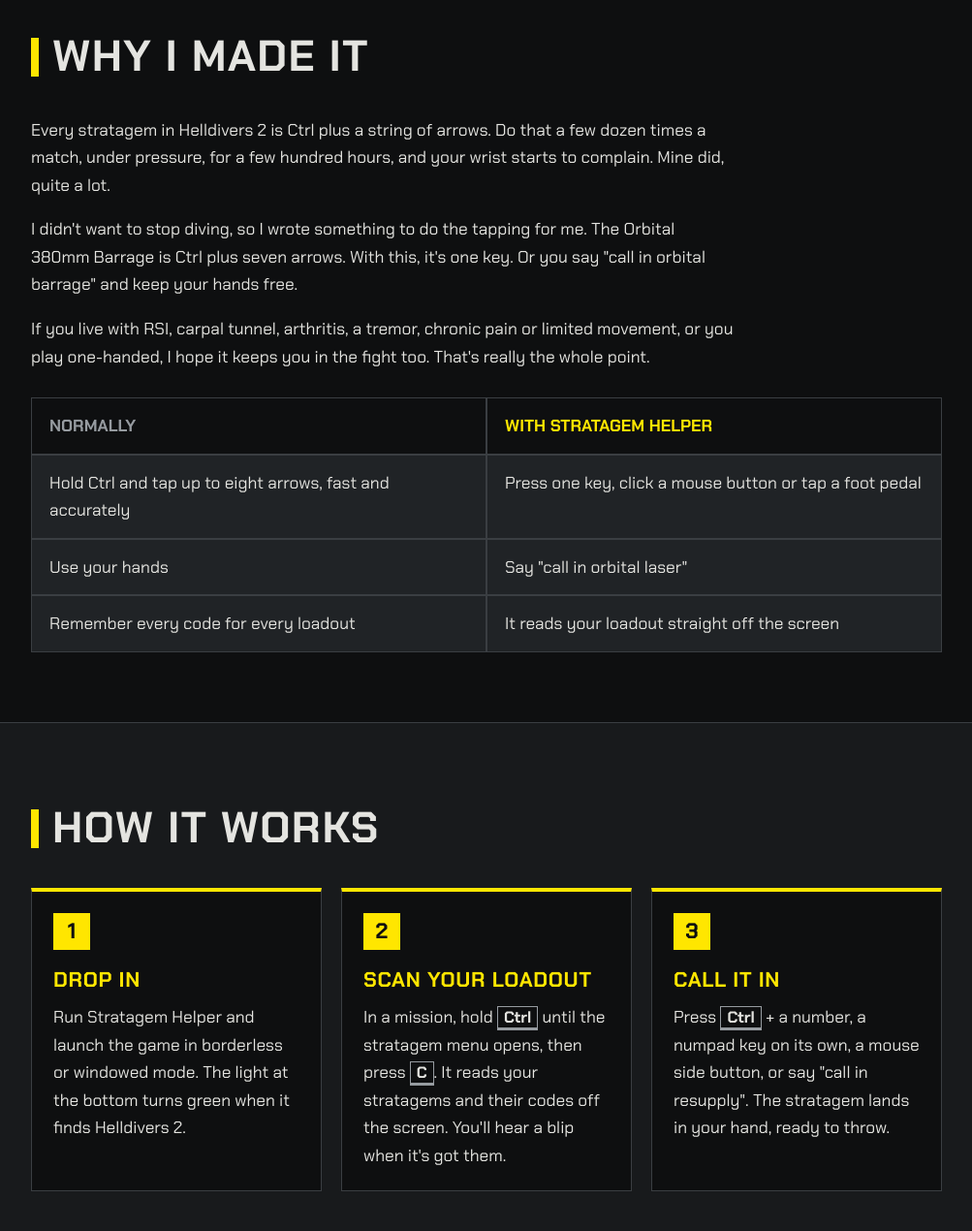
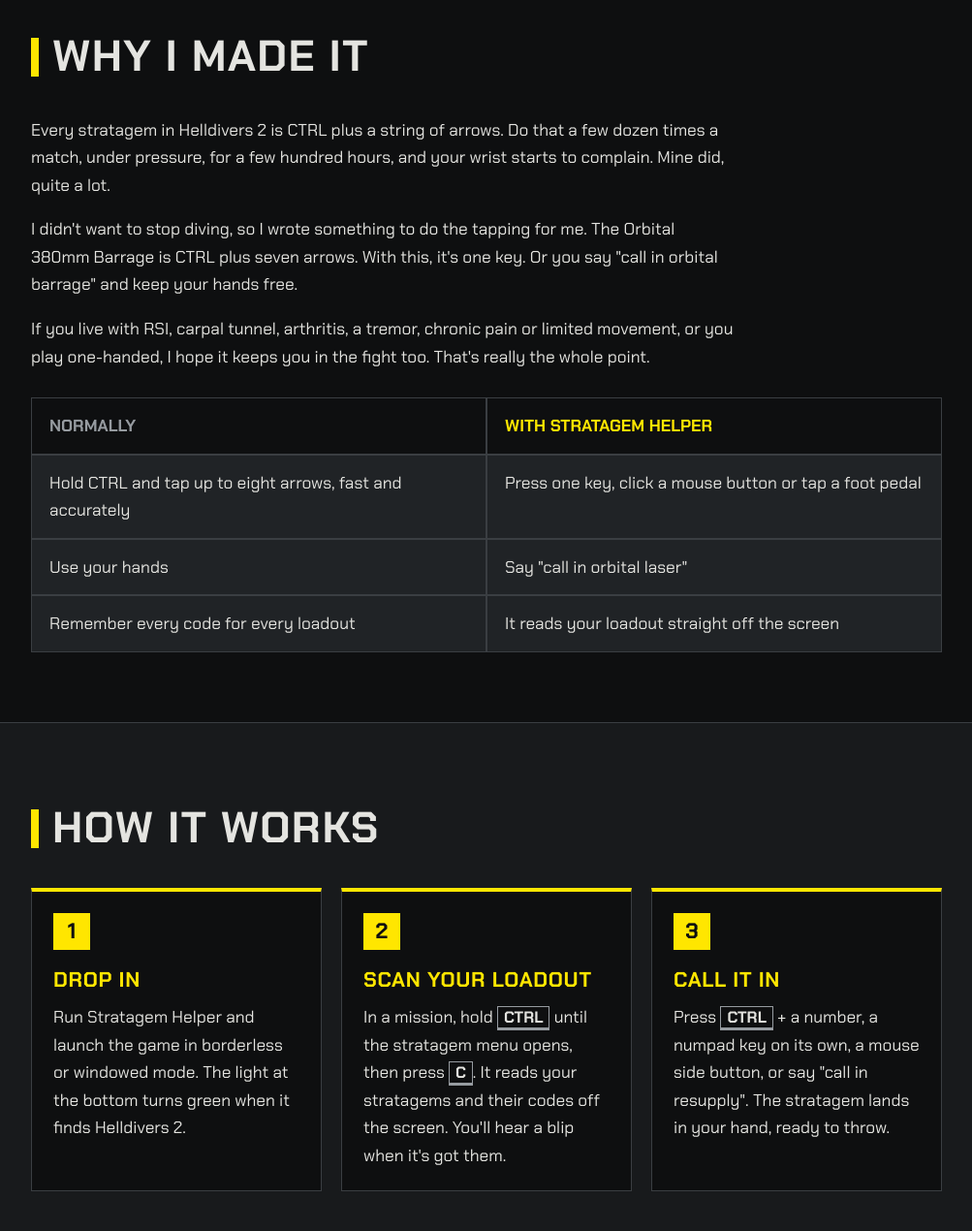
Before and after one commit to gfyans/Helldivers-2-Stratagem-Helper, a plain HTML site: page docs/index.html in a window 1280 px wide. Shown: the part 840-2110 px from the top of the page at 97% size, without its empty margins (138-1141 px from the left). Drawn offline with Linux system fonts and the light colour scheme.

Commit message:
Uppercase CTRL on the website

```diff
--- a/docs/index.html
+++ b/docs/index.html
@@ -122,14 +122,14 @@
     <div class="wrap">
       <h2>Why I made it</h2>
       <div class="prose">
-        <p>Every stratagem in Helldivers 2 is Ctrl plus a string of arrows. Do that a few dozen times a match, under pressure, for a few hundred hours, and your wrist starts to complain. Mine did, quite a lot.</p>
-        <p>I didn't want to stop diving, so I wrote something to do the tapping for me. The Orbital 380mm Barrage is Ctrl plus seven arrows. With this, it's one key. Or you say "call in orbital barrage" and keep your hands free.</p>
+        <p>Every stratagem in Helldivers 2 is CTRL plus a string of arrows. Do that a few dozen times a match, under pressure, for a few hundred hours, and your wrist starts to complain. Mine did, quite a lot.</p>
+        <p>I didn't want to stop diving, so I wrote something to do the tapping for me. The Orbital 380mm Barrage is CTRL plus seven arrows. With this, it's one key. Or you say "call in orbital barrage" and keep your hands free.</p>
         <p>If you live with RSI, carpal tunnel, arthritis, a tremor, chronic pain or limited movement, or you play one-handed, I hope it keeps you in the fight too. That's really the whole point.</p>
       </div>
       <div class="compare" role="table" aria-label="What changes">
         <div class="head" role="columnheader">Normally</div>
         <div class="head y" role="columnheader">With Stratagem Helper</div>
-        <div role="cell">Hold Ctrl and tap up to eight arrows, fast and accurately</div>
+        <div role="cell">Hold CTRL and tap up to eight arrows, fast and accurately</div>
         <div role="cell">Press one key, click a mouse button or tap a foot pedal</div>
         <div role="cell">Use your hands</div>
         <div role="cell">Say "call in orbital laser"</div>
@@ -149,18 +149,18 @@
         </li>
         <li>
           <h3>Scan your loadout</h3>
-          <p>In a mission, hold <kbd>Ctrl</kbd> until the stratagem menu opens, then press <kbd>C</kbd>. It reads your stratagems and their codes off the screen. You'll hear a blip when it's got them.</p>
+          <p>In a mission, hold <kbd>CTRL</kbd> until the stratagem menu opens, then press <kbd>C</kbd>. It reads your stratagems and their codes off the screen. You'll hear a blip when it's got them.</p>
         </li>
         <li>
           <h3>Call it in</h3>
-          <p>Press <kbd>Ctrl</kbd> + a number, a numpad key on its own, a mouse side button, or say "call in resupply". The stratagem lands in your hand, ready to throw.</p>
+          <p>Press <kbd>CTRL</kbd> + a number, a numpad key on its own, a mouse side button, or say "call in resupply". The stratagem lands in your hand, ready to throw.</p>
         </li>
       </ol>
 
       <div class="split">
         <ul class="features">
           <li><strong>Learns new stratagems by itself.</strong> New Warbond out? Scan once and it's in.</li>
-          <li><strong>Shows your loadout in the corner</strong> of the game so you know which number is which. <kbd>Ctrl</kbd> + <kbd>V</kbd> hides it.</li>
+          <li><strong>Shows your loadout in the corner</strong> of the game so you know which number is which. <kbd>CTRL</kbd> + <kbd>V</kbd> hides it.</li>
           <li><strong>Voice needs "call in" first</strong>, so it won't fire an Eagle every time you mention one to your squad.</li>
           <li><strong>Counts the keypresses it saves you.</strong> It's oddly satisfying.</li>
           <li><strong>Accessible itself:</strong> full keyboard use, screen reader support, bigger text and High Contrast.</li>
```
